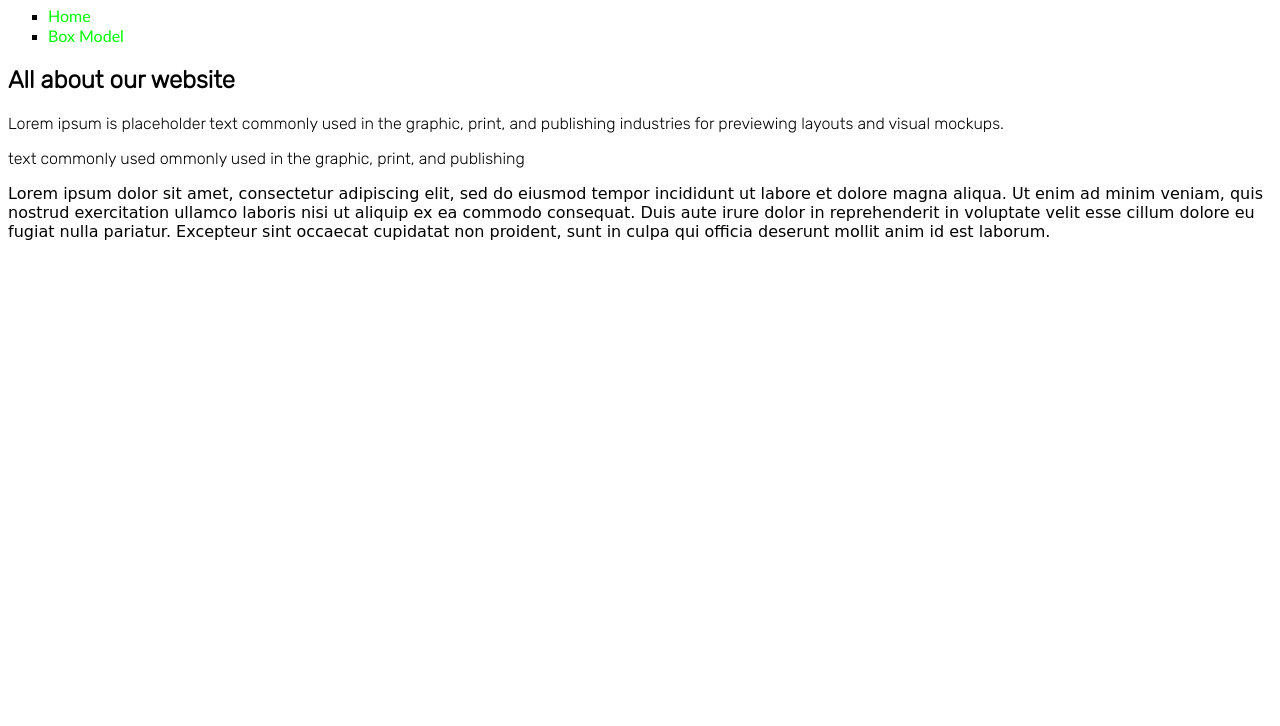
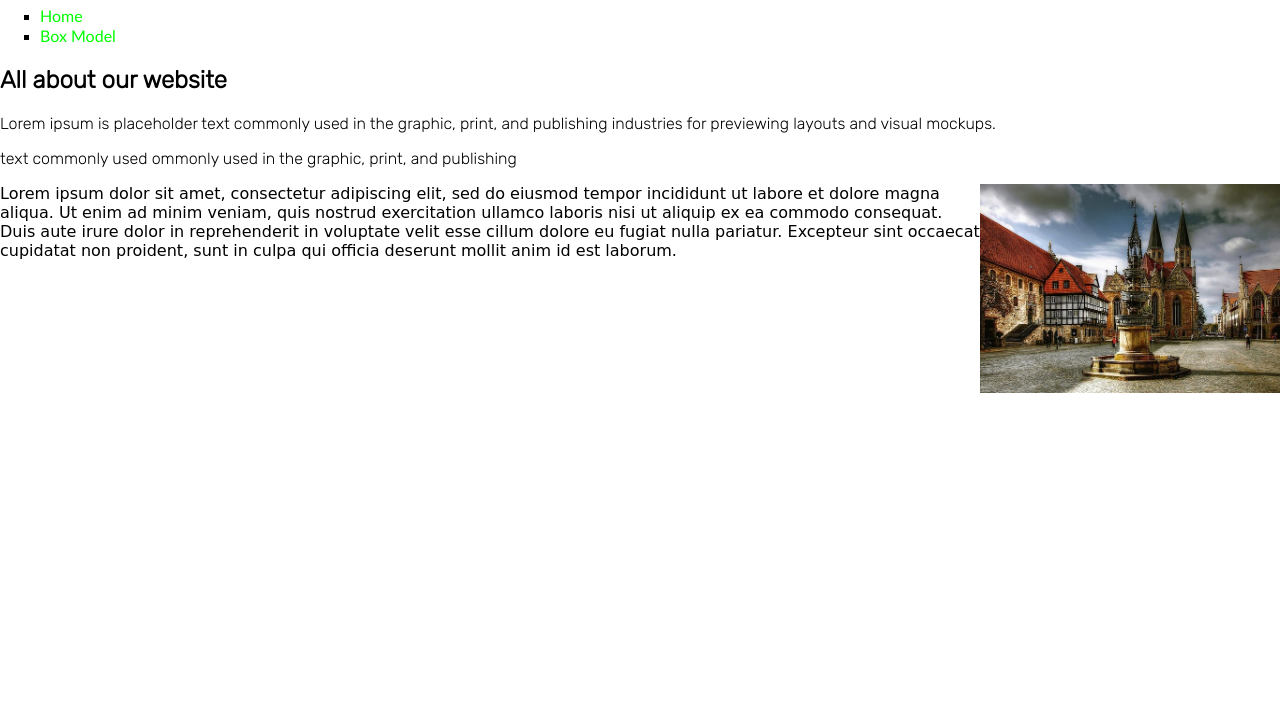
Before and after one commit to Erpreet/CSS, a plain HTML site: page index.html in a window 1280 px wide. Shown: the part 74-800 px from the top of the page. Drawn offline with Linux system fonts and the light colour scheme; a web font is replaced by a local one.

Commit message:
image align

```diff
--- a/css/main.css
+++ b/css/main.css
@@ -75,6 +75,15 @@
     word-wrap: normal !important;
   }
 
+  body{
+      max-width: 600 px;
+
+      margin-right: auto;
+      margin-left: auto;
+
+  }
+
+
   /*
   * Navigation Links
   */
@@ -128,3 +137,8 @@
 
       font-family: 'Red Rose', cursive;
   }
+
+  p:nth-of-type(3) img{
+    float: right;
+    margin-left: 32 px;
+    }
--- a/index.html
+++ b/index.html
@@ -40,6 +40,10 @@
         <span class="light-font"></span>ommonly used in the graphic, print, and publishing
     </p>
     <p>
+        <img
+        src="img/braunschweig-2179636_640.jpg" alt="photo of city"
+        width= 300>
+
         Lorem ipsum dolor sit amet, consectetur adipiscing elit, sed do eiusmod tempor incididunt ut labore et dolore magna aliqua. Ut enim ad minim veniam,
          quis nostrud exercitation ullamco laboris nisi ut aliquip ex ea commodo consequat. Duis aute irure dolor in reprehenderit in voluptate velit esse cillum
          dolore eu fugiat nulla pariatur.
```
Also changed, not shown: img/braunschweig-2179636_640.jpg (added).
